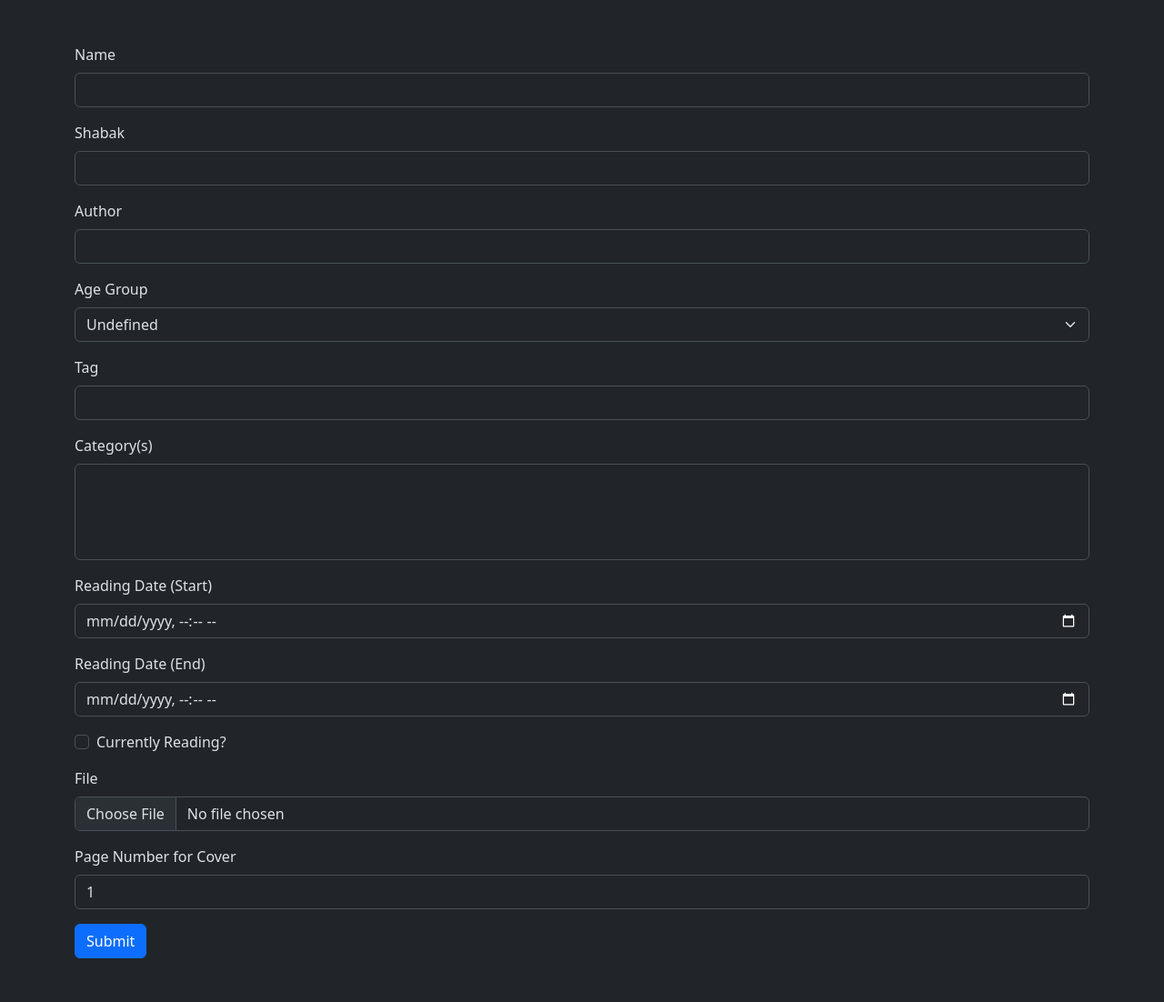
After one commit to haadijafari/DB_Project, a Django app: page /add/ in a window 1280 px wide. The commit adds this page. Shown: the whole page at 91% size. Run offline with Django 4.2, Linux system fonts and the light colour scheme; the visitor is signed in with stand-in values (Sample User, id 1); data that the repository does not hold is empty; parts of the project's set-up code (start-up, migrations or seed data) failed here and were passed over; some libraries are stand-ins or nearby versions.

Commit message:
Filtering Books
[+] Tags were added and now you can filter by tags
[+] Search option has been added
[+] Adding books is now possible
[+] Used bootstrap tooltip for books more info

```diff
--- a/book/index/forms.py
+++ b/book/index/forms.py
@@ -1,8 +1,19 @@
 from django import forms
+from django.contrib.auth.models import User
 
-from index.models import Book
+from index.models import Book, Category
+
 
 class BookForm(forms.ModelForm):
+    category = forms.ModelMultipleChoiceField(
+        queryset=Category.objects.all(),
+        widget=forms.SelectMultiple(attrs={'class': 'form-select'}),
+        required=False
+    )
+
+    user = forms.ModelChoiceField(
+            queryset=User.objects.all(), widget=forms.HiddenInput(), required=False)
+
     class Meta:
         model = Book
         fields = (
@@ -12,7 +23,8 @@ class BookForm(forms.ModelForm):
             'age_group',
             'category',
             'tag',
-            'reading_date',
+            'reading_date_start',
+            'reading_date_end',
             'status',
             'file',
             'page_num_for_cover',
--- a/book/index/models.py
+++ b/book/index/models.py
@@ -34,7 +34,7 @@ class Book(models.Model):
                                              (5, _("H")),
                                              (6, _("Undefined"))),
                                     default=6)
-    tag = TaggableManager()
+    tag = TaggableManager(blank=True)
     category = models.ManyToManyField(
         "index.Category", verbose_name=_("Category(s)"), blank=True)
     created_date = models.DateTimeField(
--- a/book/index/urls.py
+++ b/book/index/urls.py
@@ -5,4 +5,7 @@ app_name = 'index'
 
 urlpatterns = [
     path('', index_view, name='index'),
+    path('tag/<str:tag_name>', index_view, name='tag'),
+    path('search/', search_view, name='search'),
+    path('add/', new_book_view, name='new_book'),
 ]
--- a/book/index/views.py
+++ b/book/index/views.py
@@ -1,4 +1,45 @@
-from django.shortcuts import render
+from django.contrib import messages
+from django.contrib.auth.decorators import login_required
+from django.shortcuts import render, redirect
+from django.db.models import Q
 
-def index_view(request):
-    return render(request, 'index/index.html')
+from index.forms import BookForm
+from index.models import Category, Book
+
+
+def index_view(request, **kwargs):
+    return render(request, 'index/index.html', {'tag': kwargs.get('tag_name')})
+
+
+@login_required
+def new_book_view(request):
+    if request.method == 'POST':
+        form = BookForm(request.POST, request.FILES)
+        if form.is_valid():
+            user = request.user
+            # Save the form with the user
+            book = form.save(commit=False)
+            book.user = user
+            book.save()
+            # Without this next line the tags won't be saved.
+            form.save_m2m()
+        else:
+            messages.error(request, 'Error while uploading book')
+
+        return redirect('index:index')
+    else:
+        form = BookForm()
+        categories = Category.objects.all()
+        return render(request, 'index/index-add-book.html', {'form': form, 'categories': categories})
+
+@login_required
+def search_view(request):
+    books = Book.objects.filter(user__username=request.user.username)
+    if request.method == 'GET':
+        if s := request.GET.get('search'):
+            books = Book.objects.filter(
+                Q(name__icontains=s) | Q(author__icontains=s) | Q(
+                    isbn__icontains=s)
+            )
+
+            return render(request, 'index/index.html', {'books': books})
--- /dev/null
+++ b/book/templates/index/index-add-book.html
@@ -0,0 +1,112 @@
+{% load static %}
+
+<!DOCTYPE html>
+<html lang="en" data-bs-theme="dark">
+
+<head>
+    <meta charset="UTF-8">
+    <meta name="viewport" content="width=device-width, initial-scale=1.0">
+    <title>New Book</title>
+
+    <!-- Favicon -->
+    <link rel="apple-touch-icon" sizes="180x180" href="{% static 'img/favicon/apple-touch-icon.png' %}">
+    <link rel="icon" type="image/png" sizes="32x32" href="{% static 'img/favicon/favicon-32x32.png' %}">
+    <link rel="icon" type="image/png" sizes="16x16" href="{% static 'img/favicon/favicon-16x16.png' %}">
+    <link rel="manifest" href="{% static 'img/favicon/site.webmanifest' %}">
+    <!-- Bootstrap CSS -->
+    <link rel="stylesheet" href="{% static 'vendor/bootstrap-5.3.2/css/bootstrap.min.css' %}">
+    <link rel="stylesheet" href="{% static 'vendor/bootstrap-icons-1.11.2/font/bootstrap-icons.min.css' %}">
+    <!-- Index CSS -->
+    <link rel="stylesheet" href="{% static 'css/index.css' %}">
+</head>
+
+<body>
+    <main class="container my-5">
+        <form method="post" action="{% url "index:new_book" %}" enctype="multipart/form-data">
+            {% csrf_token %}
+            <!-- Name -->
+            <div class="mb-3">
+                <label for="name" class="form-label">Name</label>
+                <input type="text" class="form-control" id="name" name="name" required>
+            </div>
+
+            <!-- ISBN -->
+            <div class="mb-3">
+                <label for="isbn" class="form-label">Shabak</label>
+                <input type="text" class="form-control" id="isbn" name="isbn" required>
+            </div>
+
+            <!-- Author -->
+            <div class="mb-3">
+                <label for="author" class="form-label">Author</label>
+                <input type="text" class="form-control" id="author" name="author" required>
+            </div>
+
+            <!-- Age Group -->
+            <div class="mb-3">
+                <label for="age_group" class="form-label">Age Group</label>
+                <select class="form-select" id="age_group" name="age_group">
+                    <option value="6">Undefined</option>
+                    <option value="1">A</option>
+                    <option value="2">B</option>
+                    <option value="3">J</option>
+                    <option value="4">D</option>
+                    <option value="5">H</option>
+                </select>
+            </div>
+
+            <!-- Tag (using tags-input library) -->
+            <div class="mb-3">
+                <label for="tag" class="form-label">Tag</label>
+                <input type="text" class="form-control" id="tag" name="tag">
+                <!-- You may include the necessary JavaScript and CSS for the tags-input library here -->
+            </div>
+
+            <!-- Category -->
+            <div class="mb-3">
+                <label for="category" class="form-label">Category(s)</label>
+                <select class="form-select" id="category" name="category" multiple>
+                    {% for category in categories %}
+                        <option value="{{ category.id }}">{{ category.name }}</option>
+                    {% endfor %}
+                </select>
+            </div>
+
+            <!-- Reading Date Start -->
+            <div class="mb-3">
+                <label for="reading_date_start" class="form-label">Reading Date (Start)</label>
+                <input type="datetime-local" class="form-control" id="reading_date_start" name="reading_date_start">
+            </div>
+
+            <!-- Reading Date End -->
+            <div class="mb-3">
+                <label for="reading_date_end" class="form-label">Reading Date (End)</label>
+                <input type="datetime-local" class="form-control" id="reading_date_end" name="reading_date_end">
+            </div>
+
+            <!-- Status -->
+            <div class="mb-3 form-check">
+                <input type="checkbox" class="form-check-input" id="status" name="status">
+                <label class="form-check-label" for="status">Currently Reading?</label>
+            </div>
+
+            <!-- File Upload -->
+            <div class="mb-3">
+                <label for="file" class="form-label">File</label>
+                <input type="file" class="form-control" id="file" name="file" accept=".pdf" required>
+            </div>
+
+            <!-- Page Number for Cover -->
+            <div class="mb-3">
+                <label for="page_num_for_cover" class="form-label">Page Number for Cover</label>
+                <input type="number" class="form-control" id="page_num_for_cover" name="page_num_for_cover" value="1">
+            </div>
+
+            <button type="submit" class="btn btn-primary">Submit</button>
+        </form>
+    </main>
+    <!-- Bootstrap JS -->
+    <script src="{% static 'vendor/bootstrap-5.3.2/js/bootstrap.bundle.min.js' %}"></script>
+</body>
+
+</html>
--- /dev/null
+++ b/book/templates/index/index-tags.html
@@ -0,0 +1,6 @@
+<section id="tags" class="container">
+    <h1>Tags</h1>
+    {% for tag in tags %}
+    <a href="{% url "index:tag" tag_name=tag.name %}" class="text-decoration-none m-2">#{{ tag }}</a>
+    {% endfor %}
+</section>
```
Also changed, not shown: book/index/templatetags/index_tags.py (+19 -4 lines), book/static/js/index.js (+10 -0 lines), book/templates/index/index-book-list.html (+33 -9 lines), book/templates/index/index-home.html (added, +15 -0 lines), book/templates/index/index-navbar.html (+5 -3 lines), book/templates/index/index.html (+13 -3 lines), book/index/migrations/0006_alter_book_tag.py (added).
